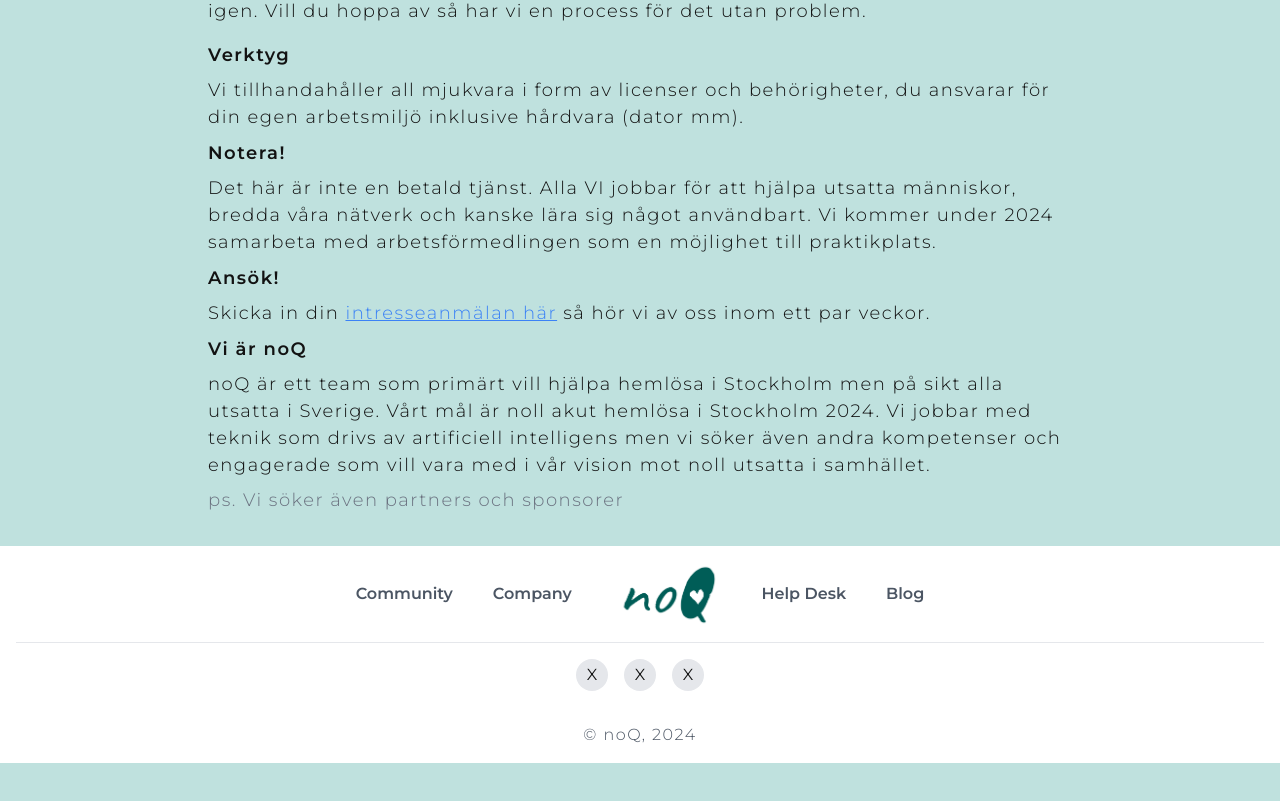
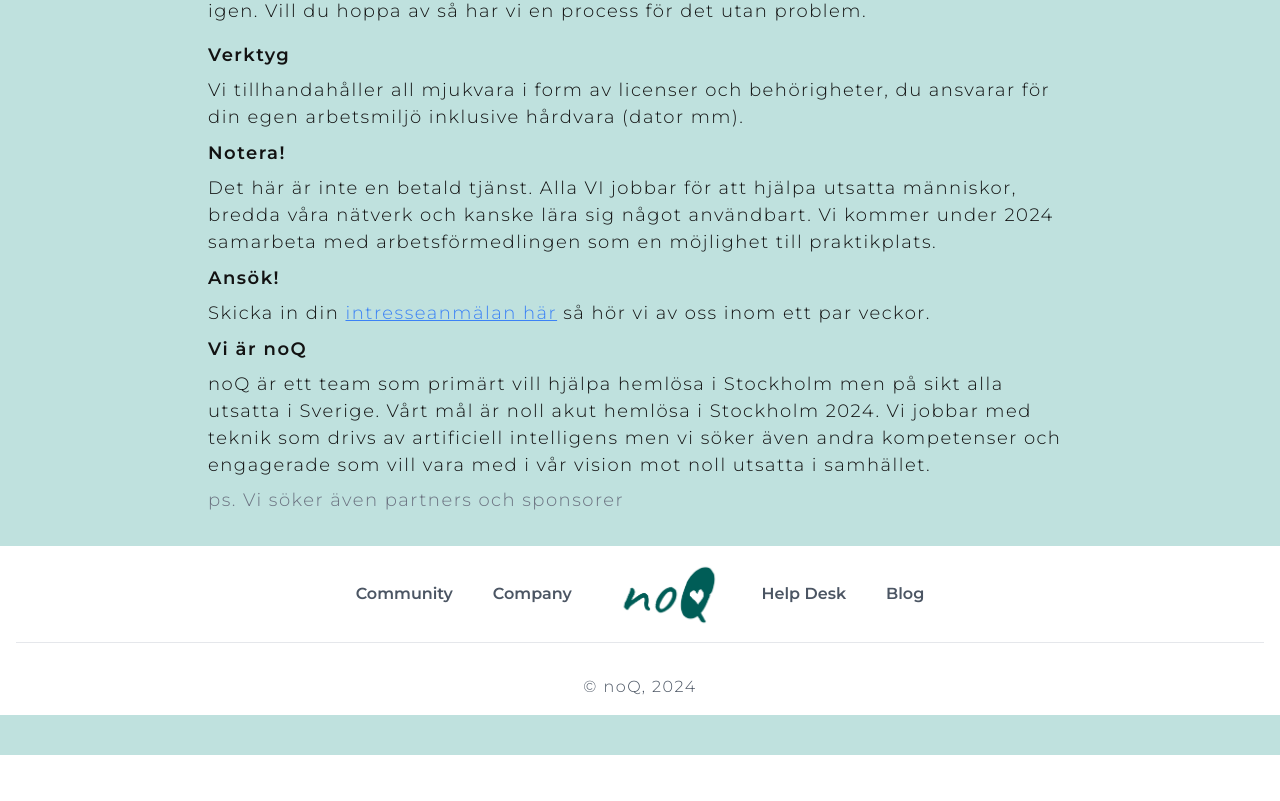
Before and after one commit to frykhamn/noqcms, a React (Vite) app: page /jobba-med-oss in a window 1280 px wide. Shown: the part 1823-2624 px from the top of the page. After the commit the page ends 2578 px from the top, so only its background shows below. Built offline with nearby package versions, Linux system fonts and the light colour scheme; no server answers.

Commit message:
Footer: commented out social icons

```diff
--- a/src/pages/LandingPageComponent/components/FooterComponent.jsx
+++ b/src/pages/LandingPageComponent/components/FooterComponent.jsx
@@ -1,4 +1,3 @@
-import React from "react";
 import logo from '../../../assets/images/3pwolvay.bmp';
 
 const FooterComponent = () => {
@@ -32,12 +31,12 @@ const FooterComponent = () => {
         {/* Lower section for social icons and copyright */}
         <div className="flex flex-col items-center pt-4">
           {/* Social Icons */}
-          <div className="flex space-x-4 mb-4">
+          {/* <div className="flex space-x-4 mb-4"> */}
             {/* Replace 'X' with actual icons */}
+            {/* <a href="#" className="w-8 h-8 bg-gray-200 rounded-full flex items-center justify-center">X</a>
             <a href="#" className="w-8 h-8 bg-gray-200 rounded-full flex items-center justify-center">X</a>
             <a href="#" className="w-8 h-8 bg-gray-200 rounded-full flex items-center justify-center">X</a>
-            <a href="#" className="w-8 h-8 bg-gray-200 rounded-full flex items-center justify-center">X</a>
-          </div>
+          </div> */}
 
           {/* Copyright notice */}
           <div className="my-4">
```
